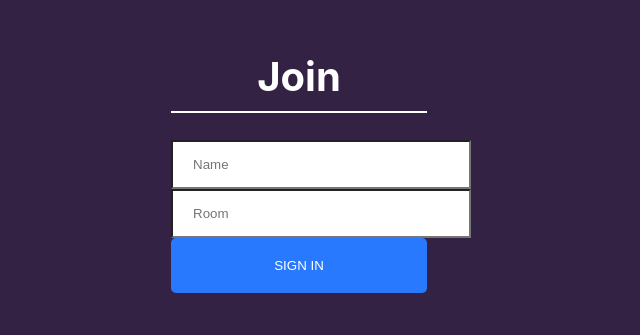
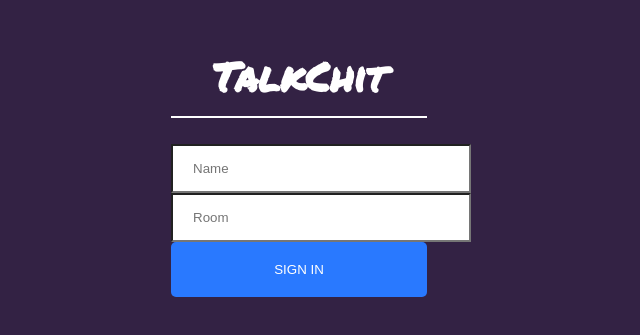
Before and after one commit to ryanlester91/ChatShack2, a React (Create React App) app in the folder chat-shack2/: page / in a window 1280 px wide. Shown: the part 241-576 px from the top of the page, without its empty margins (341-981 px from the left). Built offline with nearby package versions, Linux system fonts and the light colour scheme.

Commit message:
imported Permanent Marker font in Join page

```diff
--- a/chat-shack2/src/components/Join/Join.css
+++ b/chat-shack2/src/components/Join/Join.css
@@ -1,3 +1,5 @@
+@import url('https://fonts.googleapis.com/css2?family=Permanent+Marker&display=swap');
+
 .joinOuterContainer {
     display: flex;
     justify-content: center;
@@ -21,6 +23,7 @@
 
 .heading {
     color: white;
+    font-family: 'Permanent Marker';
     font-size: 2.5em;
     padding-bottom: 10px;
     border-bottom: 2px solid white;
--- a/chat-shack2/src/components/Join/Join.js
+++ b/chat-shack2/src/components/Join/Join.js
@@ -10,7 +10,7 @@
     return (
         <div className="joinOuterContainer">
             <div className="joinInnerContainer">
-                <h1 className="heading">Join</h1>
+                <h1 className="heading">TalkChit</h1>
                 <div><input placeholder="Name" className="joinInput" type="text" onChange={(event) => setName(event.target.value) } /></div>
                 <div><input placeholder="Room" className="joinInput mt-20" type="text" onChange={(event) => setRoom(event.target.value)} /></div>
                 <Link onClick={event => (!name || !room) ? event.preventDefault() : null} to={`/chat?name=${name}&room=${room}`}>
--- a/chat-shack2/src/components/Messages/Messages.js
+++ b/chat-shack2/src/components/Messages/Messages.js
@@ -1,5 +1,6 @@
 import React from 'react';
 import ScrollToBottom from 'react-scroll-to-bottom';
+import Message from '../Message/Message';
 
 import './Messages.css';
 
```
